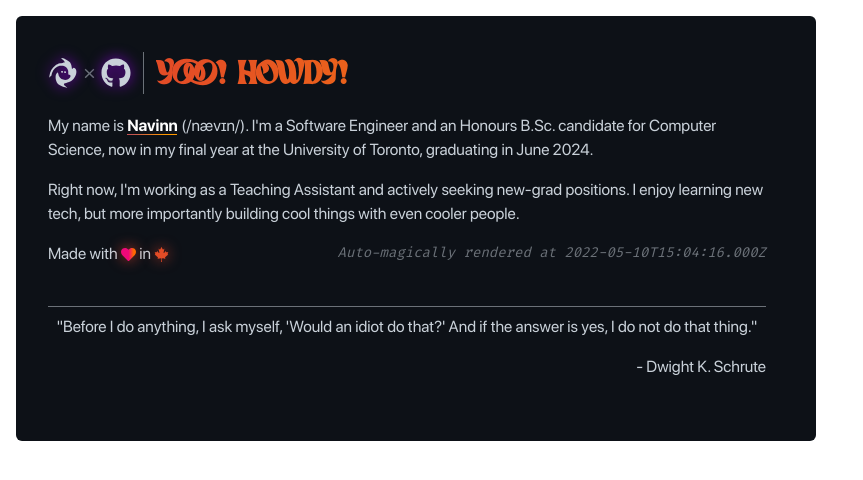
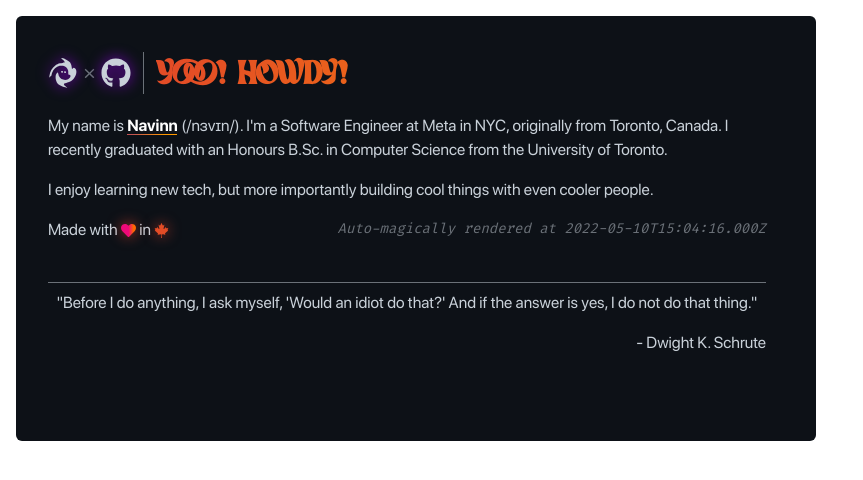
Before and after one commit to navn-r/navn-r, a Next.js app in the folder github-hero/: page / in a window 1280 px wide. Shown: the top 480 px of the page, without its empty margins (0-863 px from the left). Built offline with nearby package versions, Linux system fonts and the light colour scheme.

Commit message:
feat: new grad '24 update

```diff
--- a/github-hero/components/Body.tsx
+++ b/github-hero/components/Body.tsx
@@ -83,14 +83,12 @@ const Body: React.FC<{ time: string }> = ({ time }) => {
         <span style={styles.span}>
           <strong style={styles.strong}>Navinn</strong>
         </span>{' '}
-        (/nævɪn/). I'm a Software Engineer and an Honours B.Sc. candidate for
-        Computer Science, now in my final year at the University of Toronto,
-        graduating in June 2024.
+        (/nɜvɪn/). I'm a Software Engineer at Meta in NYC, originally from Toronto, Canada. I recently graduated with an Honours B.Sc. in
+        Computer Science from the University of Toronto.
       </p>
 
       <p style={styles.p}>
-        Right now, I'm working as a Teaching Assistant and actively seeking
-        new-grad positions. I enjoy learning new tech, but more importantly
+        I enjoy learning new tech, but more importantly
         building cool things with even cooler people.
       </p>
 
```
Also changed, not shown: 1 other file (tests, documents, lock files or other folders).
